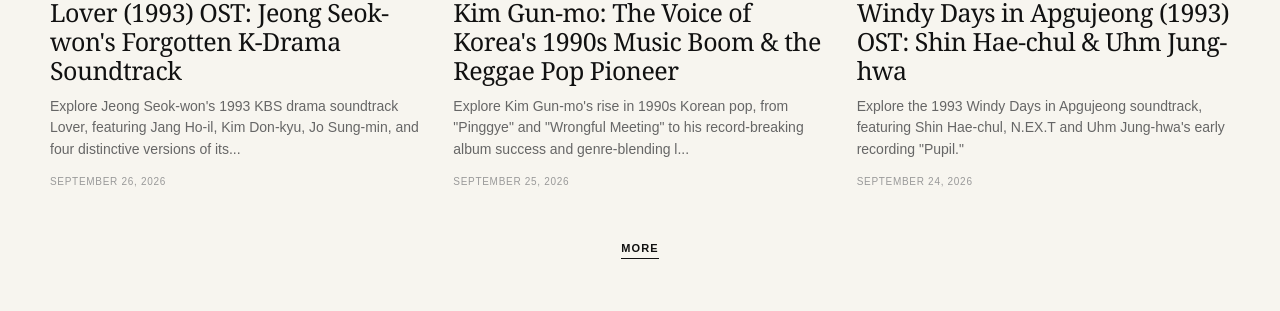
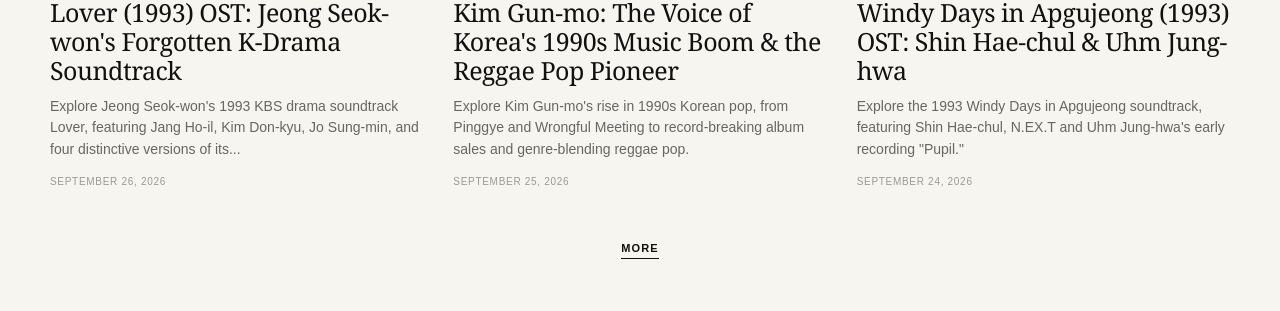
Before and after one commit to kpopkpedia/Kcurator, a Jekyll site: the page built from index.html, in a window 1280 px wide and 900 px high, scrolled down 1270 px. Shown: the part 232-543 px from the top of the window. Built offline with Jekyll 4.4.1, drawn with Linux system fonts in a browser that asks for light colours.

Commit message:
Update _posts/2026-09-25-kim-gun-mo-the-voice-of-koreas-1990s-music-boom-and-the-reggae-pop-pioneer.md (via Pages CMS)

```diff
--- a/_posts/2026-09-25-kim-gun-mo-the-voice-of-koreas-1990s-music-boom-and-the-reggae-pop-pioneer.md
+++ b/_posts/2026-09-25-kim-gun-mo-the-voice-of-koreas-1990s-music-boom-and-the-reggae-pop-pioneer.md
@@ -2,9 +2,8 @@
 title: "Kim Gun-mo: The Voice of Korea's 1990s Music Boom & the Reggae Pop Pioneer"
 date: 2026-09-25 11:48:00
 category: Old K-pop
-description: Explore Kim Gun-mo's rise in 1990s Korean pop, from "Pinggye" and
-  "Wrongful Meeting" to his record-breaking album success and genre-blending
-  legacy.
+description: Explore Kim Gun-mo's rise in 1990s Korean pop, from Pinggye and
+  Wrongful Meeting to record-breaking album sales and genre-blending reggae pop.
 permalink: 2026/08/kim-gun-mo-1990s-korean-pop.html
 image: /assets/images/kimgunmo.jpeg
 ---
@@ -132,12 +131,12 @@
 His importance lies not only in record sales, but also in the range of music he brought into the mainstream—from reggae-influenced dance tracks to R&B, funk, jazz, and ballads.
 
 🎥 **Kim Gun-mo – "Pinggye (Excuse)" (English Ver.) KBS Gayo Top 10 (1994)**
-{% include youtube.html url="https://www.youtube.com/embed/1nBSABl3UbE" %}
+{% include youtube.html url="[https://www.youtube.com/embed/1nBSABl3UbE](https://www.youtube.com/embed/1nBSABl3UbE)" %}
 
 A rare English-language performance of his reggae-influenced breakthrough hit.
 
 🎥 **Kim Gun-mo – "Wrongful Meeting" (잘못된 만남) KBS Gayo Top 10 (1995)**
-{% include youtube.html url="https://www.youtube.com/embed/kXXFlw5n6LE" %}
+{% include youtube.html url="[https://www.youtube.com/embed/kXXFlw5n6LE](https://www.youtube.com/embed/kXXFlw5n6LE)" %}
 
 A television performance of one of the defining Korean pop hits of the mid-1990s.
 
```
